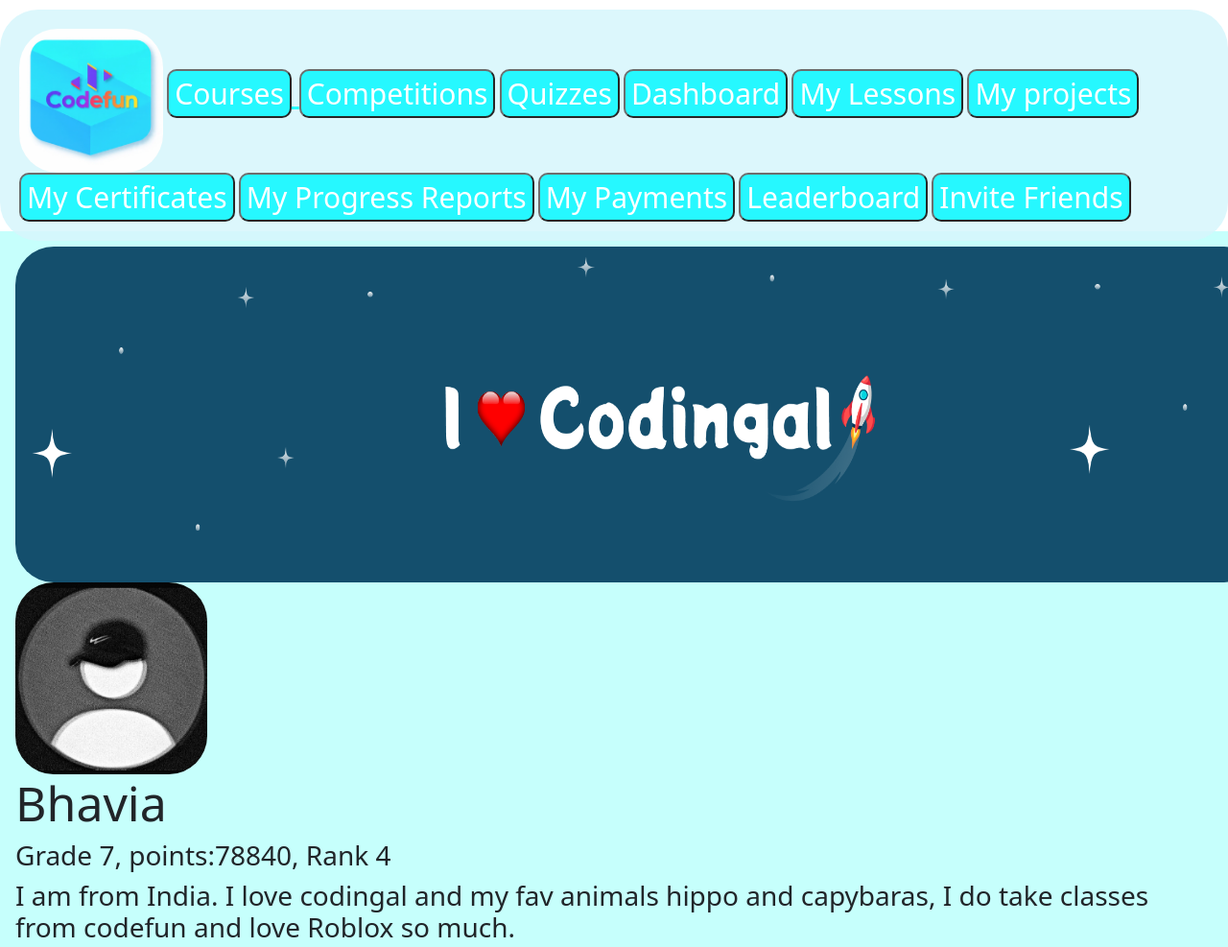
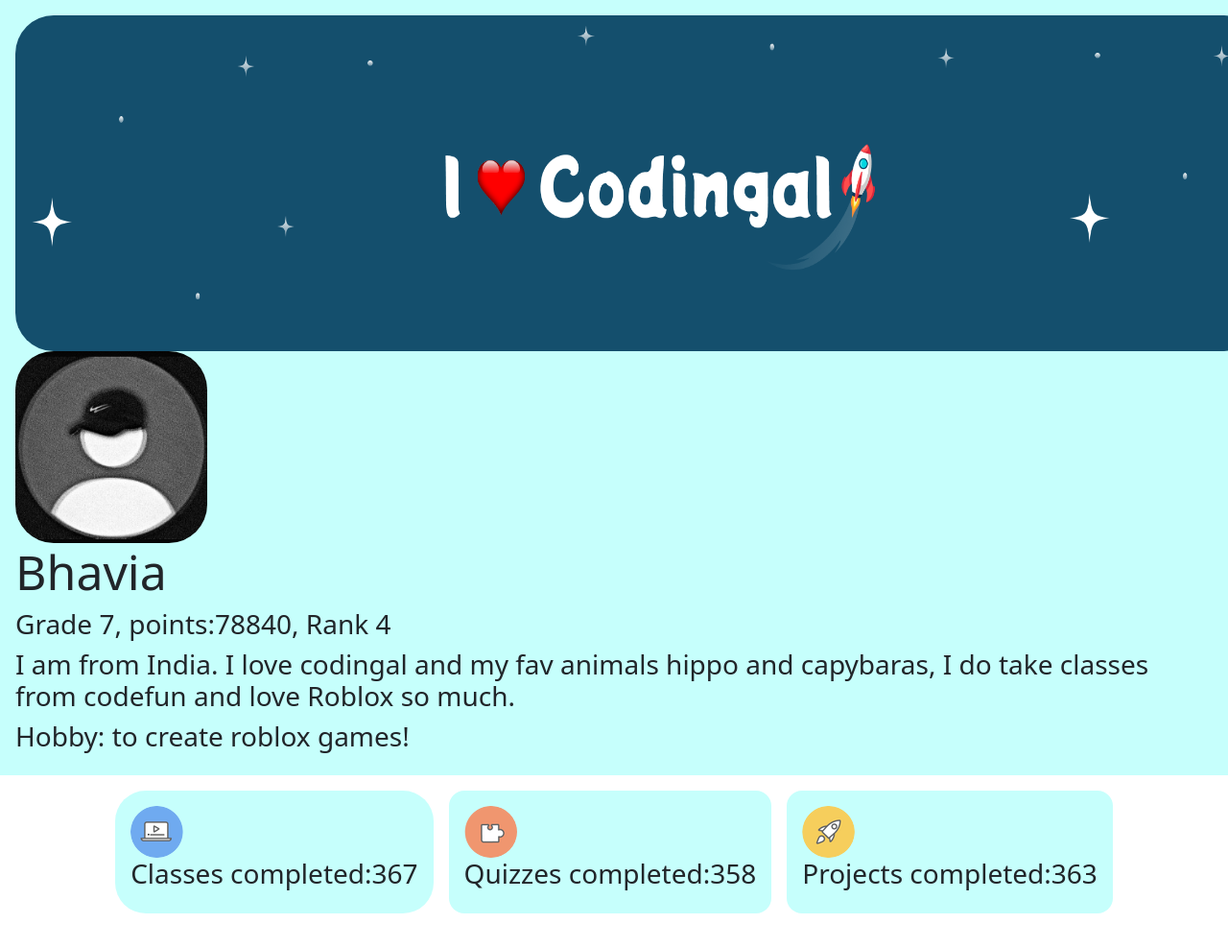
Before and after one commit to FurqTech/bhavia-info, a plain HTML site: page index.html in a window 1280 px wide. Shown: the top 987 px of the page at 96% size. Drawn offline with nearby package versions, Linux system fonts and the light colour scheme.

Commit message:
removed navbar

```diff
--- a/index.html
+++ b/index.html
@@ -72,22 +72,7 @@
 </style>
 
 <body>
-    <nav><img height="150" width="150" src="Cadefun logo.jpeg" alt="   ">
-        <a href="https://www.codingal.com/en-pk/courses/"><button>Courses</button> </a>
-        <a href="https://www.codingal.com/en-pk/competitions/"><button>Competitions</button></a>
-        <a href="http://127.0.0.1:5500/Start%20quiz%20screen.html"><button>Quizzes</button></a>
-        <a href="http://127.0.0.1:5500/2FA%20website.html"><Button>Dashboard</Button></a>
-        <a href="https://www.codingal.com/en-pk/student/dashboard/modules/"><Button>My Lessons</Button></a>
-        <a href="http://127.0.0.1:5500/Projects.html"><button>My projects</button></a>
-        <a href="https://www.codingal.com/en-pk/student/dashboard/certificates/"><button>My
-                Certificates</button></a>
-        <a href="https://www.codingal.com/en-pk/student/dashboard/progress-reports/"><button>My Progress
-                Reports</button></a>
-        <a href="https://www.codingal.com/en-pk/student/dashboard/my-payments/"><button>My Payments</button></a>
-        <a href="https://www.codingal.com/en-pk/student/dashboard/leaderboard/"><button>Leaderboard</button></a>
-        <a href="https://www.codingal.com/en-pk/student/dashboard/invite-friends/"><button>Invite
-                Friends</button></a>
-    </nav>
+
     <article class="p-3">
         <img height="350" width="1300" src="I love Codingal.png" alt="">
         <img height="200" width="200" src="Bhavia.jpg" alt="">
```
